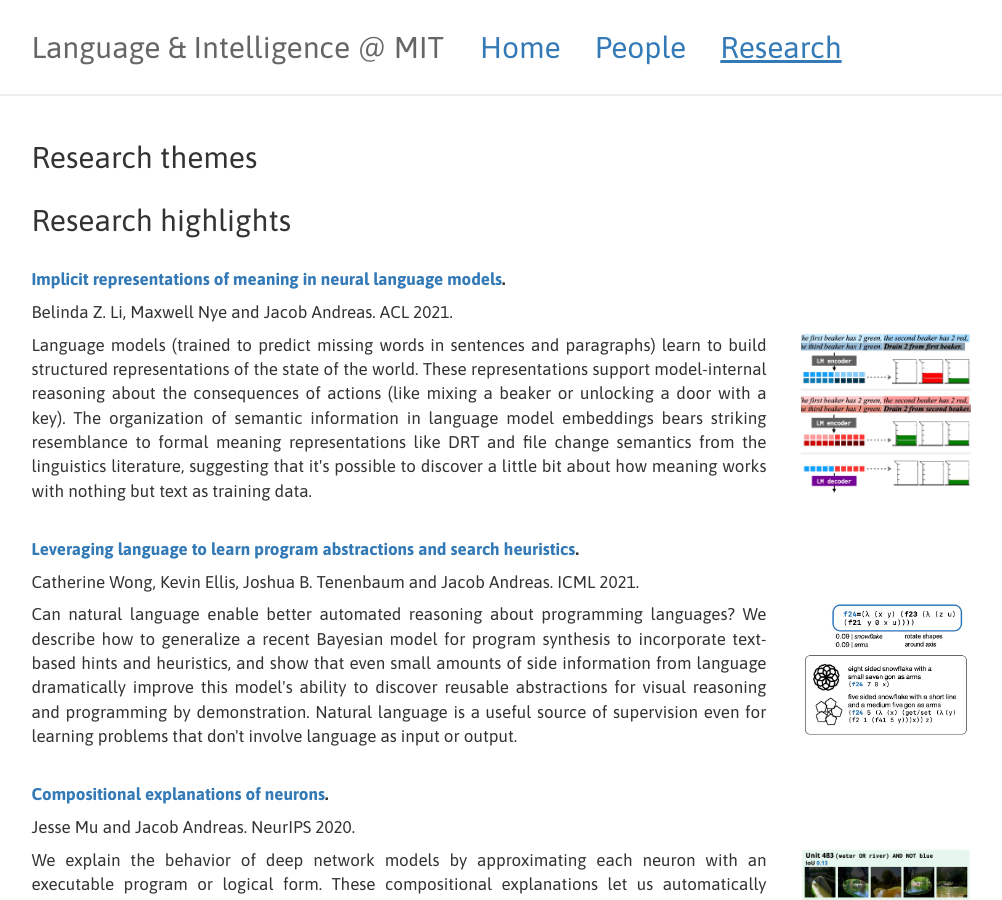
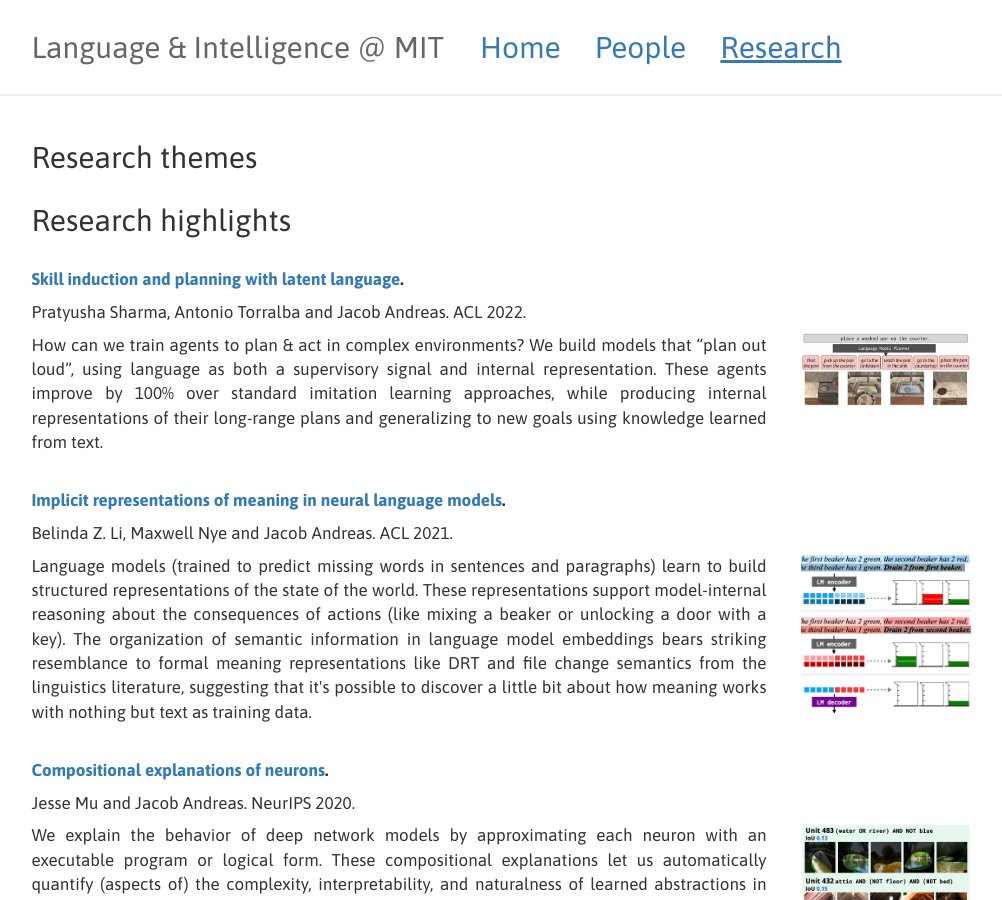
Before and after one commit to lingo-mit/website, a Jekyll site: the page built from research.md, in a window 1280 px wide and 900 px high. Shown: the whole window, without its empty margins (11-1013 px from the left). Built offline with Jekyll 4.4.1, drawn with Linux system fonts in a browser that asks for light colours.

Commit message:
update highlights

```diff
--- a/research.md
+++ b/research.md
@@ -8,6 +8,24 @@ title: Papers
 ## Research highlights
 
 <ul class="paper-highlights">
+
+<li>
+  <p>
+  <b><a href="https://arxiv.org/abs/2110.01517">Skill induction and planning with latent language</a>.</b><br>
+  </p>
+
+  <p>
+  Pratyusha Sharma, Antonio Torralba and Jacob Andreas. ACL 2022.
+  </p>
+
+  <img src="assets/images/paper_teasers/sl3.jpg" alt="Visualization:">
+
+  <p>
+  How can we train agents to plan & act in complex environments?
+  We build models that “plan out loud”, using language as both a supervisory signal and internal representation.
+  These agents improve by 100% over standard imitation learning approaches, while producing internal representations of their long-range plans and generalizing to new goals using knowledge learned from text.
+  </p>
+</li>
 
 <li>
   <p>
@@ -31,32 +49,6 @@ semantic information in language model embeddings bears striking resemblance to
 formal meaning representations like DRT and file change semantics from the
 linguistics literature, suggesting that it's possible to discover a little bit
 about how meaning works with nothing but text as training data.
-  </p>
-</li>
-
-<li>
-  <p>
-  <b><a href="https://arxiv.org/abs/2106.11053">Leveraging language to learn program abstractions and search heuristics</a>.</b><br>
-  </p>
-
-  <p>
-  Catherine Wong, Kevin Ellis, Joshua B. Tenenbaum and Jacob Andreas. ICML 2021.
-  </p>
-
-  <img src="assets/images/paper_teasers/laps.jpg" alt="Visualization:
-  language model representations can be directly manipulated to affect
-  the semantics of downstream generation.">
-
-  <p>
-  Can natural language enable better automated reasoning about programming
-  languages? We describe
-  how to generalize a recent Bayesian model for program synthesis to incorporate
-  text-based hints and heuristics, and show that even small amounts of side
-  information from language dramatically improve this model's ability to
-  discover
-  reusable abstractions for visual reasoning and programming by demonstration.
-  Natural language is a useful source of supervision even for learning problems
-that don't involve language as input or output.
   </p>
 </li>
 
```
Also changed, not shown: assets/images/paper_teasers/sl3.jpg (added), 2 other files.
